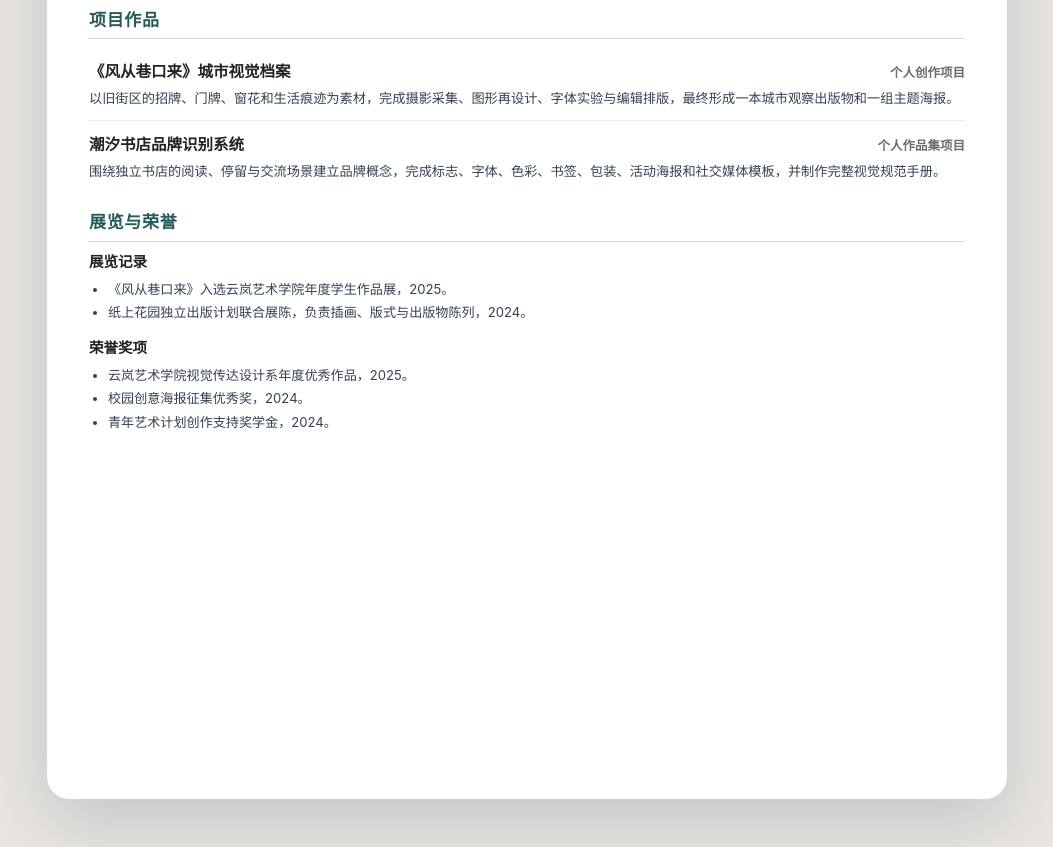
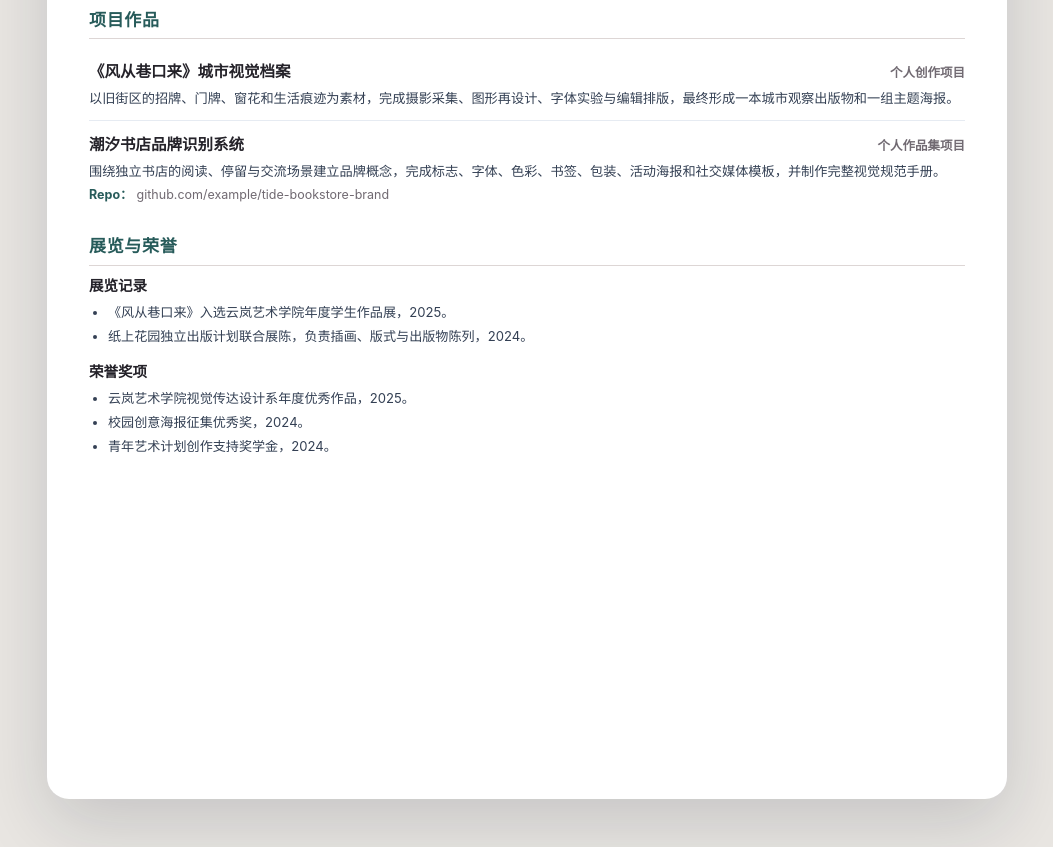
Before and after one commit to ZhuoerYu2-c/Creative-Resume-PDF-Builder, a website built with Vite: page index.html in a window 1280 px wide. Shown: the part 2040-2887 px from the top of the page, without its empty margins (113-1166 px from the left). Built offline with nearby package versions, Linux system fonts and the light colour scheme.

Commit message:
Add project repo labels and timestamped PDF exports

```diff
--- a/src/main.js
+++ b/src/main.js
@@ -160,6 +160,11 @@ function renderProjects() {
               <span>${p.source}</span>
             </div>
             <p>${p.text}</p>
+            ${
+              p.repo
+                ? `<div class="repo-line"><strong>Repo：</strong><span>${p.repo}</span></div>`
+                : ""
+            }
           </article>`
         )
         .join("")}
@@ -241,7 +246,10 @@ async function exportFixedPagesPdf() {
       pdf.addImage(imgData, "JPEG", 0, 0, 210, 297);
     }
 
-    pdf.save("艺术生视觉简历_两页固定版.pdf");
+    const now = new Date();
+    const pad = (number) => String(number).padStart(2, "0");
+    const timestamp = `${now.getFullYear()}${pad(now.getMonth() + 1)}${pad(now.getDate())}_${pad(now.getHours())}${pad(now.getMinutes())}${pad(now.getSeconds())}`;
+    pdf.save(`创意简历_${timestamp}.pdf`);
   } catch (error) {
     console.error(error);
     alert("PDF 导出失败，请打开浏览器 Console 查看错误。");
--- a/src/resume-data.js
+++ b/src/resume-data.js
@@ -129,6 +129,7 @@ companyExperience: [
     {
       title: "潮汐书店品牌识别系统",
       source: "个人作品集项目",
+      repo: "github.com/example/tide-bookstore-brand",
       text:
         "围绕独立书店的阅读、停留与交流场景建立品牌概念，完成标志、字体、色彩、书签、包装、活动海报和社交媒体模板，并制作完整视觉规范手册。"
     }
--- a/src/styles.css
+++ b/src/styles.css
@@ -388,6 +388,23 @@ body {
   font-size: 13.2px;
 }
 
+.repo-line {
+  display: flex;
+  gap: 4px;
+  align-items: baseline;
+  margin-top: 5px;
+  color: var(--muted);
+  font-size: 12.5px;
+}
+
+.repo-line strong {
+  color: var(--accent);
+}
+
+.repo-line span {
+  word-break: break-all;
+}
+
 .subsection {
   margin-bottom: 14px;
 }
```
Also changed, not shown: README.md.
